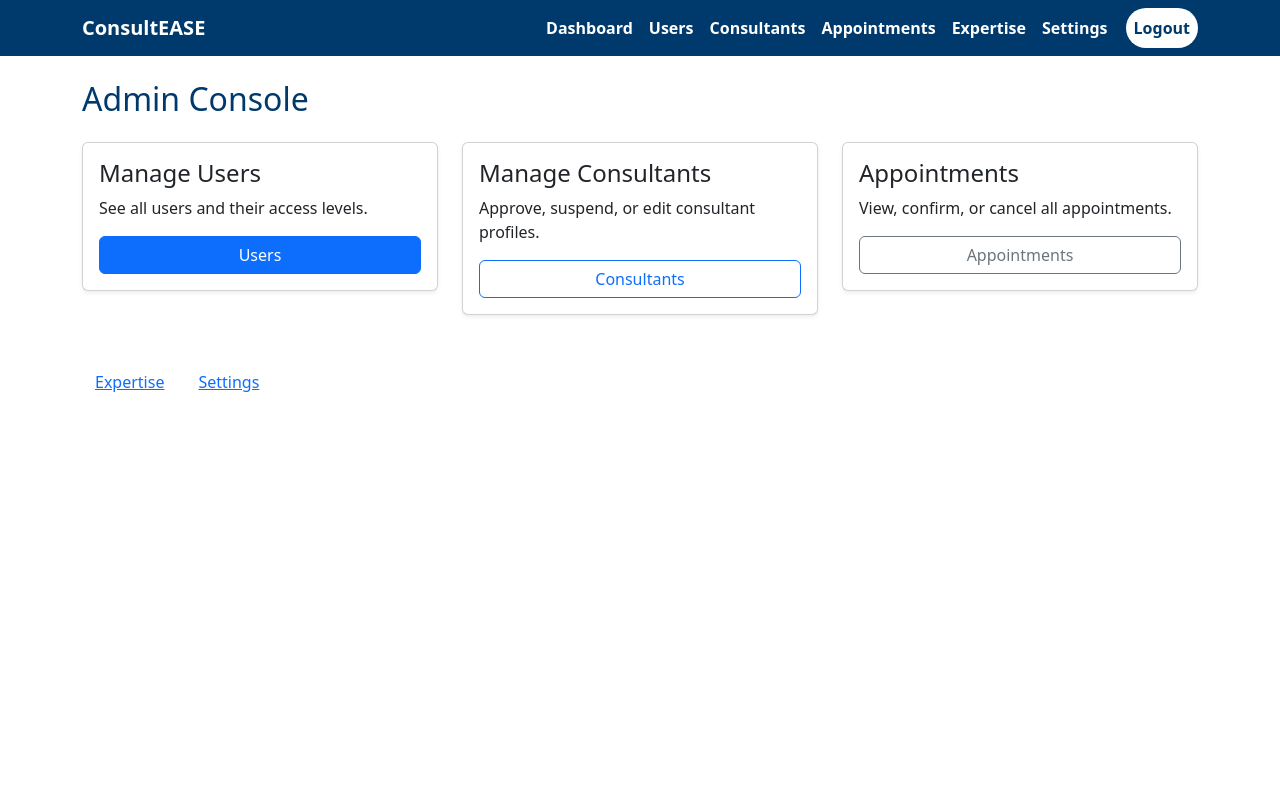
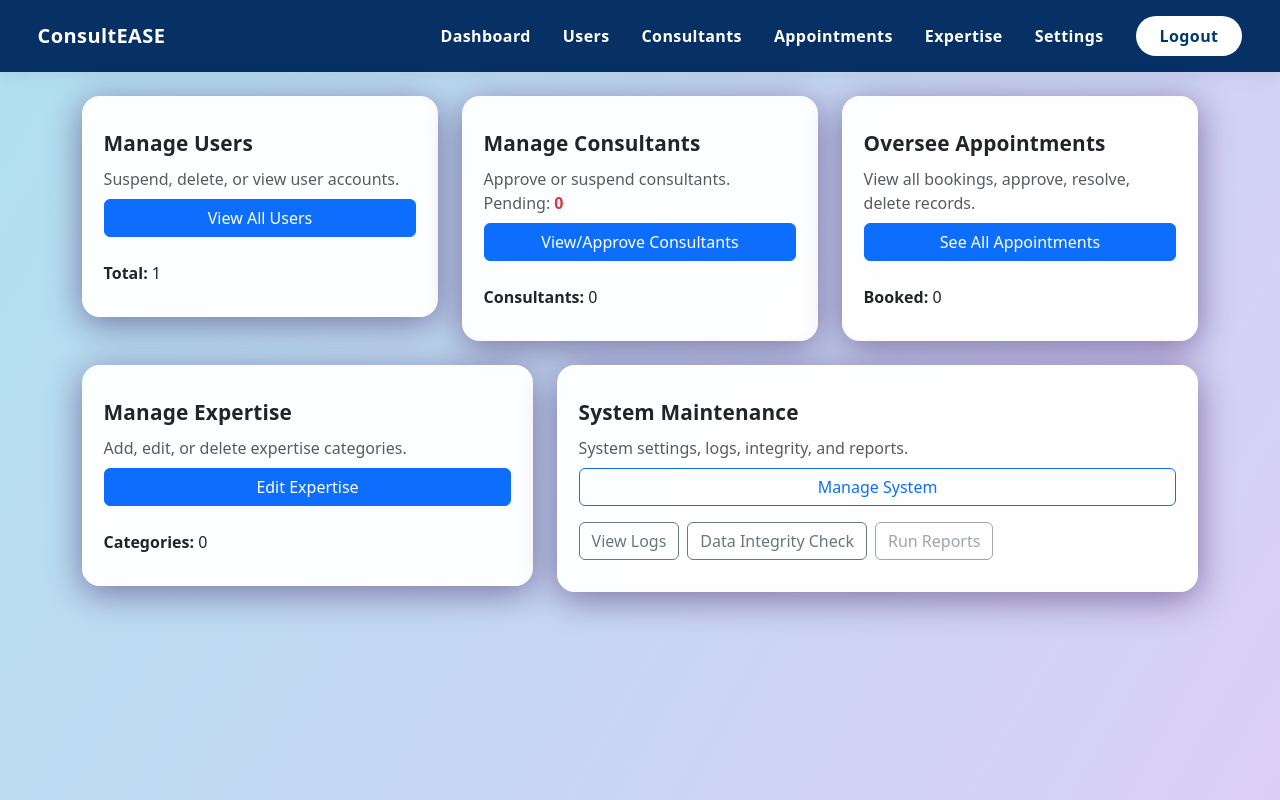
Before and after one commit to mkomemensah/FinalProject_WebTech_maame.kome-mensah, a PHP site: page /admin/dashboard.php in a window 1280 px wide. Run offline with PHP 8.4, Linux system fonts and the light colour scheme; the visitor is signed in with stand-in values (Sample User, id 1); data that the repository does not hold is empty.

Commit message:
admin dashbaord changes

```diff
--- a/public/admin/dashboard.php
+++ b/public/admin/dashboard.php
@@ -1,47 +1,101 @@
 <?php
-require_once __DIR__ . '/../../app/middleware/auth_middleware.php';
-require_once __DIR__ . '/../includes/navbar.php';
-require_once __DIR__ . '/../../app/middleware/role_middleware.php';
-require_role('admin');
+require_once __DIR__.'/../../app/middleware/auth_middleware.php';
+require_once __DIR__.'/../../app/config/database.php';
+if ($_SESSION['role'] !== 'admin') die('Access denied');
+// User count
+$users = $pdo->query("SELECT * FROM users")->fetchAll();
+$consultants = $pdo->query("SELECT * FROM users WHERE role='consultant'")->fetchAll();
+$pending_consultants = $pdo->query("SELECT u.*, c.profile_status FROM users u JOIN consultants c ON u.user_id=c.user_id WHERE u.role='consultant' AND c.profile_status='pending'")->fetchAll();
+$appointments = $pdo->query("SELECT a.*, u.name as client_name, c.user_id as consultant_user_id, u2.name as consultant_name FROM appointments a JOIN users u ON a.client_id = u.user_id JOIN consultants c ON a.consultant_id=c.consultant_id JOIN users u2 ON c.user_id=u2.user_id")->fetchAll();
+$expertise = $pdo->query("SELECT * FROM expertise")->fetchAll();
 ?>
 <!DOCTYPE html>
 <html lang="en">
 <head>
 <meta charset="UTF-8">
-    <title>Admin Dashboard | ConsultEASE</title>
+<title>Admin Console | ConsultEASE</title>
 <link rel="stylesheet" href="../assets/css/style.css">
 <link rel="stylesheet" href="https://cdn.jsdelivr.net/npm/bootstrap@5.3.2/dist/css/bootstrap.min.css">
+<style>
+body {background:linear-gradient(120deg,#b0e0ef 0%,#dbcef6 100%);min-height:100vh;}
+.navbar-admin{background:#073165;padding:1rem 2vw;margin-bottom:1.7rem;box-shadow:0 2px 18px #07316515;}
+.navbar-admin .nav-link,.navbar-admin .navbar-brand{color:#fff!important;font-weight:600;letter-spacing:.4px;}
+.glass-card{background:rgba(255,255,255,.97);backdrop-filter:blur(3px);border-radius:18px;padding:2rem 1.35rem;box-shadow:0 7px 35px #2e09527b;}
+.section-h{font-size:1.3rem;font-weight:700;margin-bottom:.5rem;letter-spacing:.01rem;}
+.btn.blue-accent{background:#059cff!important;color:#fff;font-weight:600;border-radius:12px;}
+.card-action{margin-top:.7em;margin-left:3em;}
+</style>
 </head>
 <body>
-<div class="container mt-4">
-    <h2 class="mb-4" style="color:#003A6C;">Admin Console</h2>
-    <div class="row g-4">
+<nav class="navbar navbar-expand-lg navbar-admin mb-4">
+ <div class="container-fluid">
+   <a class="navbar-brand" href="#">ConsultEASE</a>
+   <ul class="navbar-nav flex-row gap-3 ms-auto align-items-center">
+     <li class="nav-item"><a class="nav-link" href="dashboard.php">Dashboard</a></li>
+     <li class="nav-item"><a class="nav-link" href="users.php">Users</a></li>
+     <li class="nav-item"><a class="nav-link" href="consultants.php">Consultants</a></li>
+     <li class="nav-item"><a class="nav-link" href="appointments.php">Appointments</a></li>
+     <li class="nav-item"><a class="nav-link" href="expertise.php">Expertise</a></li>
+     <li class="nav-item"><a class="nav-link" href="settings.php">Settings</a></li>
+     <li class="nav-item"><a class="nav-link btn btn-light text-primary fw-bold ms-2 px-4" href="../api/auth.php?action=logout">Logout</a></li>
+   </ul>
+ </div>
+</nav>
+<div class="container mb-5">
+  <div class="row g-4 align-items-stretch mb-4">
+    <!-- Manage Users -->
     <div class="col-md-4">
-            <div class="card shadow-sm p-3">
-                <h4>Manage Users</h4>
-                <p>See all users and their access levels.</p>
-                <a href="users.php" class="btn btn-primary">Users</a>
+      <div class="glass-card">
+        <div class="section-h">Manage Users</div>
+        <p class="text-muted mb-2">Suspend, delete, or view user accounts.</p>
+        <a href="users.php" class="btn btn-primary w-100 mb-2">View All Users</a>
+        <div class="mt-3"><span class="fw-semibold">Total:</span> <?=count($users)?></div>
       </div>
     </div>
+    <!-- Manage Consultants -->
     <div class="col-md-4">
-            <div class="card shadow-sm p-3">
-                <h4>Manage Consultants</h4>
-                <p>Approve, suspend, or edit consultant profiles.</p>
-                <a href="consultants.php" class="btn btn-outline-primary">Consultants</a>
+      <div class="glass-card">
+        <div class="section-h">Manage Consultants</div>
+        <p class="text-muted mb-2">Approve or suspend consultants.<br>Pending: <span class="fw-bold text-danger"><?=count($pending_consultants)?></span></p>
+        <a href="consultants.php" class="btn btn-primary w-100 mb-2">View/Approve Consultants</a>
+        <div class="mt-3"><span class="fw-semibold">Consultants:</span> <?=count($consultants)?></div>
       </div>
     </div>
+    <!-- Oversee Appointments -->
     <div class="col-md-4">
-            <div class="card shadow-sm p-3">
-                <h4>Appointments</h4>
-                <p>View, confirm, or cancel all appointments.</p>
-                <a href="appointments.php" class="btn btn-outline-secondary">Appointments</a>
+      <div class="glass-card">
+        <div class="section-h">Oversee Appointments</div>
+        <p class="text-muted mb-2">View all bookings, approve, resolve, delete records.</p>
+        <a href="appointments.php" class="btn btn-primary w-100 mb-2">See All Appointments</a>
+        <div class="mt-3"><span class="fw-semibold">Booked:</span> <?=count($appointments)?></div>
       </div>
     </div>
   </div>
-    <div class="mt-5 d-flex gap-2 flex-wrap">
-        <a href="expertise.php" class="btn btn-link">Expertise</a>
-        <a href="settings.php" class="btn btn-link">Settings</a>
+  <div class="row g-4 align-items-stretch mb-3">
+    <!-- Manage Expertise -->
+    <div class="col-md-5">
+      <div class="glass-card">
+        <div class="section-h">Manage Expertise</div>
+        <p class="text-muted mb-2">Add, edit, or delete expertise categories.</p>
+        <a href="expertise.php" class="btn btn-primary w-100 mb-2">Edit Expertise</a>
+        <div class="mt-3"><span class="fw-semibold">Categories:</span> <?=count($expertise)?></div>
       </div>
     </div>
+    <!-- System Maintenance -->
+    <div class="col-md-7">
+      <div class="glass-card">
+        <div class="section-h">System Maintenance</div>
+        <p class="text-muted mb-2">System settings, logs, integrity, and reports.</p>
+        <a href="settings.php" class="btn btn-outline-primary w-100 mb-2">Manage System</a>
+        <div class="d-flex flex-wrap gap-2 mt-2">
+          <a href="logs.php" class="btn btn-outline-secondary">View Logs</a>
+          <a href="integrity.php" class="btn btn-outline-secondary">Data Integrity Check</a>
+          <a href="#" class="btn btn-outline-secondary disabled">Run Reports</a>
+        </div>
+      </div>
+    </div>
+  </div>
+</div>
+<script src="https://cdn.jsdelivr.net/npm/bootstrap@5.3.2/dist/js/bootstrap.bundle.min.js"></script>
 </body>
 </html>
```
Also changed, not shown: public/consultant/dashboard.php (+109 -136 lines). Lines whose indentation alone changed are shown as unchanged.
